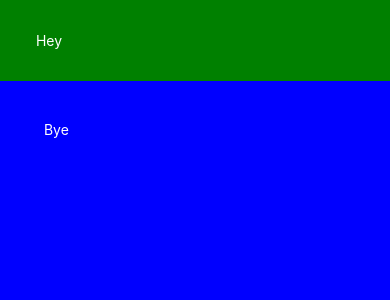
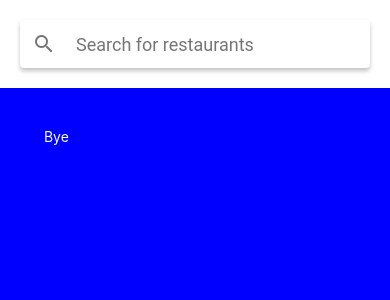
Before and after one commit to d0nate110/ResApp, a React Native app: screen / in a window 390 px wide. Shown: the top 300 px of the page. Built offline with nearby package versions, Linux system fonts and the light colour scheme.

Commit message:
implementing a search bar

```diff
--- a/App.js
+++ b/App.js
@@ -1,6 +1,7 @@
 import { StatusBar as ExpoStatusBar } from 'expo-status-bar';
 import { StyleSheet, Text, View, SafeAreaView, Platform, StatusBar } from 'react-native';
 import { colors } from './src/utils/colors';
+import { Searchbar } from 'react-native-paper';
 
 const isAndroid = Platform.OS === 'android';
 
@@ -9,8 +10,12 @@ export default function App() {
   return (
     <>
     <SafeAreaView style={styles.container}>
-      <View style={styles.greenCont}>
-        <Text style={styles.text}> Hey </Text>
+      <View style={styles.searchBar}>
+          <Searchbar
+            placeholder="Search for restaurants"
+            //onChangeText={this.updateSearch}
+           // value={search}
+          />
       </View>
       <View style={styles.blueCont}>
         <Text style={styles.text}> Bye </Text>
@@ -27,9 +32,8 @@ const styles = StyleSheet.create({
       flex: 1,
       marginTop: StatusBar.currentHeight
     },
-    greenCont: {
-      padding: 2,
-      backgroundColor: colors.green
+    searchBar: {
+      padding: 20
     },
     blueCont: {
       flex: 1,
--- a/package.json
+++ b/package.json
@@ -13,7 +13,8 @@
     "expo": "~46.0.8",
     "expo-status-bar": "~1.4.0",
     "react": "18.0.0",
-    "react-native": "0.69.4"
+    "react-native": "0.69.4",
+    "react-native-paper": "^4.12.4"
   },
   "devDependencies": {
     "@babel/core": "^7.12.9",
```
Also changed, not shown: 1 other file (tests, documents, lock files or other folders).
